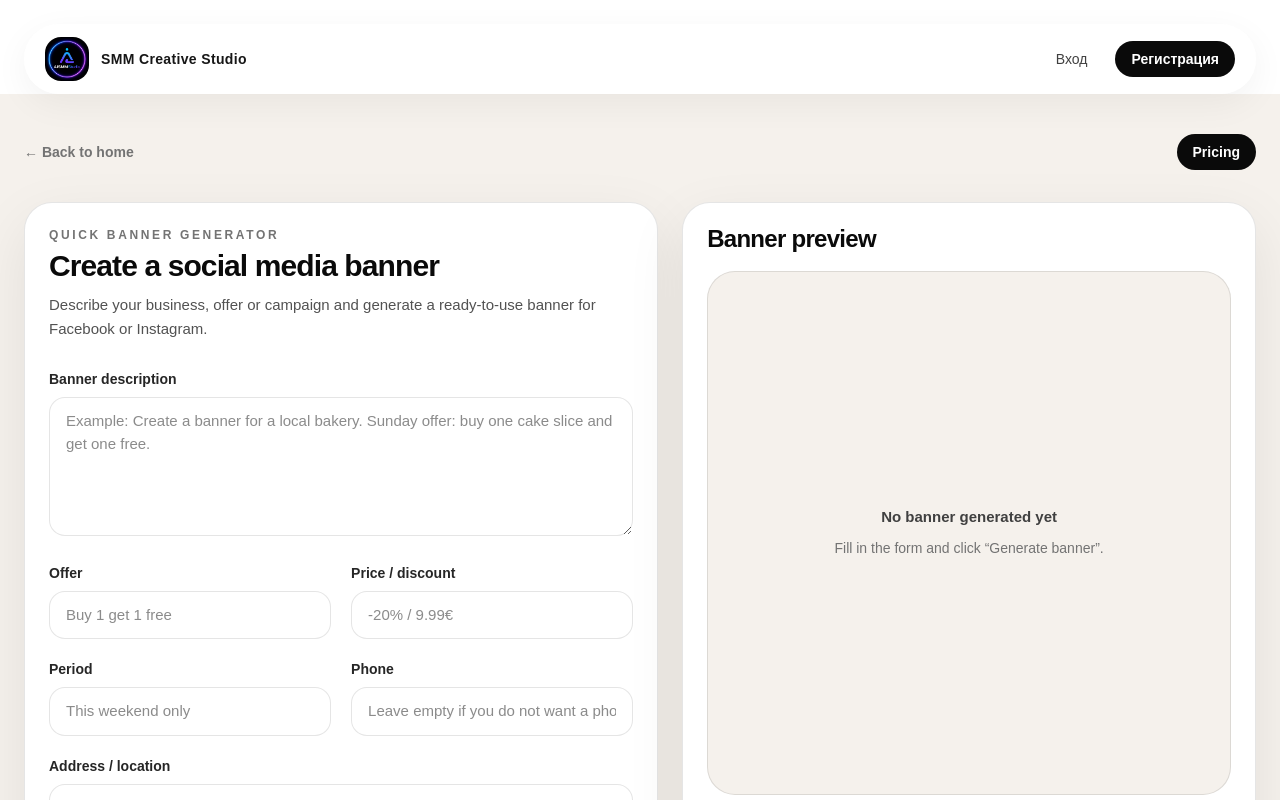
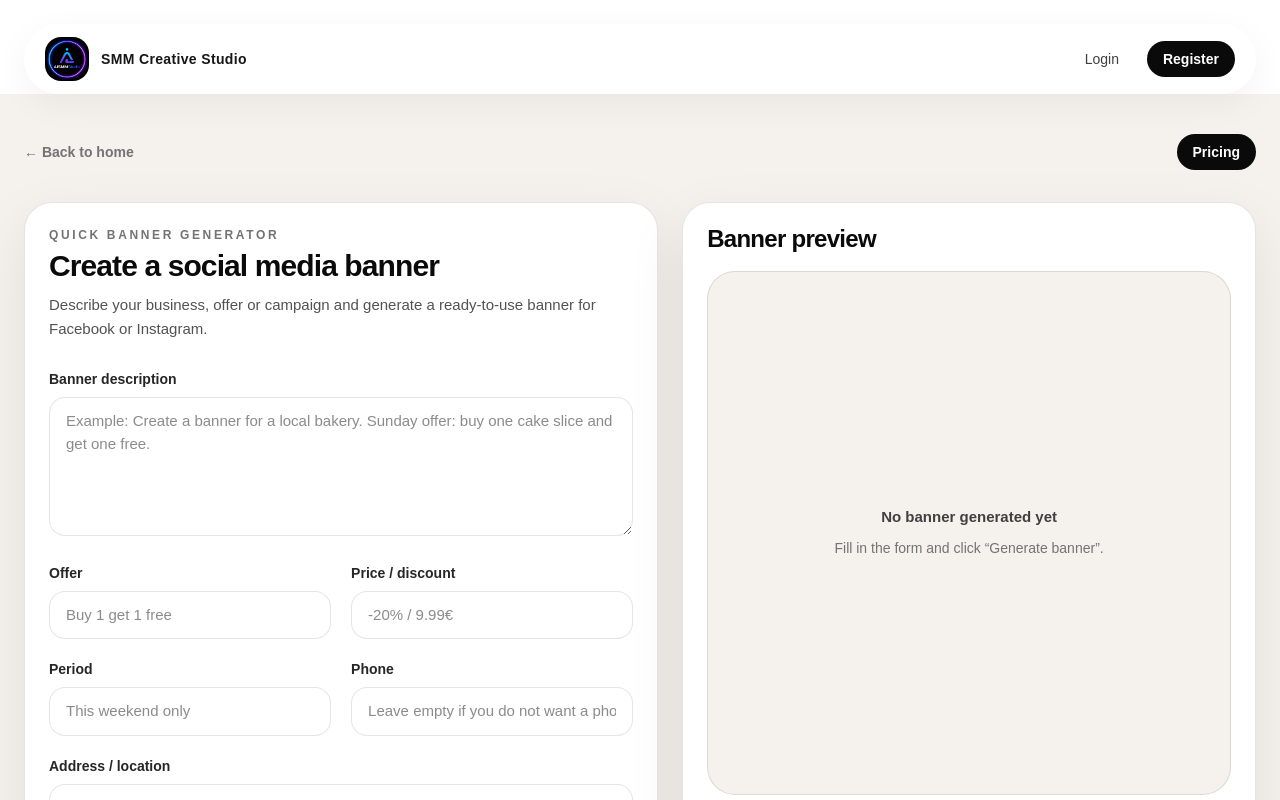
Before and after one commit to celevra-coder/ai-smm-platform, a Next.js app: page /en/dashboard in a window 1280 px wide. Shown: the top 800 px of the page. Built offline with nearby package versions, Linux system fonts and the light colour scheme; no server answers.

Commit message:
Add English navbar for EN routes

```diff
--- /dev/null
+++ b/app/en/components/NavbarEn.tsx
@@ -0,0 +1,296 @@
+"use client";
+
+import Link from "next/link";
+import { useRouter } from "next/navigation";
+import { useEffect, useState } from "react";
+import type { MouseEvent } from "react";
+import { createClient } from "@/lib/supabase-browser";
+
+export default function NavbarEn() {
+  const router = useRouter();
+  const [isLoggedIn, setIsLoggedIn] = useState(false);
+  const [credits, setCredits] = useState<number | null>(null);
+const [unreadMessagesCount, setUnreadMessagesCount] = useState(0);
+const [unreadMessageIds, setUnreadMessageIds] = useState<string[]>([]);
+const [readyVideoOrderIds, setReadyVideoOrderIds] = useState<string[]>([]);
+const [notificationTarget, setNotificationTarget] = useState<"/en/contact" | "/en/account">("/en/contact");
+const [menuOpen, setMenuOpen] = useState(false);
+
+  useEffect(() => {
+  const checkUser = async () => {
+    const supabase = createClient();
+
+    const {
+  data: { session },
+} = await supabase.auth.getSession();
+
+const user = session?.user || null;
+
+    setIsLoggedIn(Boolean(user));
+
+    if (!user) {
+      setCredits(null);
+      setUnreadMessagesCount(0);
+setUnreadMessageIds([]);
+setReadyVideoOrderIds([]);
+setNotificationTarget("/en/contact");
+return;
+    }
+
+    const { data, error } = await supabase
+      .from("user_subscriptions")
+      .select("credits")
+      .eq("user_id", user.id)
+      .maybeSingle();
+
+    console.log("NAVBAR CREDITS DEBUG", {
+      userId: user.id,
+      email: user.email,
+      data,
+      error,
+    });
+
+    setCredits(data?.credits ?? 0);
+
+    let unreadMessages;
+
+    if (user.id === "ef8f7aef-055b-4977-ab77-0430f42b500e") {
+      const { data } = await supabase
+        .from("contact_requests")
+        .select("id")
+        .eq("status", "pending")
+        .is("admin_reply", null);
+
+      unreadMessages = data;
+    } else {
+      const { data } = await supabase
+        .from("contact_requests")
+        .select("id")
+        .eq("user_id", user.id)
+        .eq("user_seen", false)
+        .eq("status", "answered")
+        .not("admin_reply", "is", null)
+        .neq("admin_reply", "");
+
+      unreadMessages = data;
+    }
+
+    let readyVideos: any[] = [];
+
+if (user.id !== "ef8f7aef-055b-4977-ab77-0430f42b500e") {
+  const { data } = await supabase
+    .from("video_orders")
+    .select("id")
+    .eq("user_id", user.id)
+    .eq("status", "delivered")
+    .eq("user_notified", false);
+
+  readyVideos = data || [];
+}
+
+const messageIds = (unreadMessages || []).map((msg: any) => msg.id);
+const videoIds = readyVideos.map((order: any) => order.id);
+
+setUnreadMessageIds(messageIds);
+setReadyVideoOrderIds(videoIds);
+setUnreadMessagesCount(messageIds.length + videoIds.length);
+setNotificationTarget(videoIds.length > 0 ? "/en/account" : "/en/contact");
+  };
+
+  void checkUser();
+
+const interval = setInterval(() => {
+  void checkUser();
+}, 5000);
+
+const handleNotificationsUpdated = () => {
+  void checkUser();
+};
+
+window.addEventListener("notifications-updated", handleNotificationsUpdated);
+
+return () => {
+  clearInterval(interval);
+  window.removeEventListener("notifications-updated", handleNotificationsUpdated);
+};
+}, []);
+
+const handleNotificationsClick = async (
+  e: MouseEvent<HTMLAnchorElement>
+) => {
+  e.preventDefault();
+
+  setUnreadMessagesCount(0);
+setUnreadMessageIds([]);
+setReadyVideoOrderIds([]);
+
+  const supabase = createClient();
+
+  const {
+  data: { session },
+} = await supabase.auth.getSession();
+
+const user = session?.user || null;
+
+  if (!user) {
+    window.location.href = "/en/contact";
+    return;
+  }
+
+  const ADMIN_ID = "ef8f7aef-055b-4977-ab77-0430f42b500e";
+
+  if (user.id === ADMIN_ID) {
+    await supabase
+      .from("contact_requests")
+      .update({ status: "read" })
+      .eq("status", "pending")
+      .is("admin_reply", null);
+  } else {
+    console.log("USER NOTIFICATION CLICK DEBUG:", {
+  userId: user.id,
+  unreadMessagesCount,
+  unreadMessageIds,
+});
+
+if (unreadMessageIds.length > 0) {
+  const { error: markUserSeenError } = await supabase
+  .from("contact_requests")
+  .update({ user_seen: true })
+  .in("id", unreadMessageIds);
+
+console.log("MARK USER NOTIFICATIONS SEEN:", {
+  userId: user.id,
+  unreadMessageIds,
+  markUserSeenError,
+});
+
+if (markUserSeenError) {
+  return;
+}
+}
+
+  }
+
+    router.push(notificationTarget);
+};
+
+const handleLogout = async () => {
+  const supabase = createClient();
+  await supabase.auth.signOut();
+  window.location.href = "/en";
+};
+
+  return (
+    <header className="relative flex w-full flex-wrap items-center justify-between gap-3 rounded-[2rem] border border-white/70 bg-white/75 px-4 py-3 shadow-[0_10px_35px_rgba(0,0,0,0.05)] backdrop-blur sm:flex-nowrap sm:rounded-full sm:px-5">
+      <Link href="/en" className="flex items-center gap-3">
+    <div className="flex h-11 w-11 items-center justify-center overflow-hidden rounded-2xl bg-white">
+    <img
+      src="/logo.png"
+      alt="SMM Creative Studio"
+      className="h-full w-full object-cover"
+    />
+  </div>
+  <div>
+    <p className="text-sm font-semibold tracking-wide text-neutral-900">
+      SMM Creative Studio
+    </p>
+  </div>
+</Link>
+
+      <div className="flex w-full items-center justify-between gap-2 sm:w-auto sm:justify-end sm:gap-3">
+        {isLoggedIn ? (
+          <>
+                    <div className="flex items-center gap-2">
+            <div className="rounded-full bg-[#efe7de] px-4 py-2 text-sm font-bold text-neutral-900">
+              {(credits ?? 0)} credits
+            </div>
+
+            <Link
+              href="/en/pricing"
+              className="rounded-full bg-neutral-950 px-4 py-2 text-sm font-bold text-white transition hover:opacity-90"
+            >
+              Buy credits
+            </Link>
+          </div>
+          <Link
+  href="/en"
+  className="inline-flex rounded-full px-4 py-2 text-sm font-semibold text-neutral-700 transition hover:bg-black/5"
+>
+  Home
+</Link>
+<Link
+  href="/contact"
+  onClick={handleNotificationsClick}
+  className="relative inline-flex h-10 w-10 items-center justify-center rounded-full border border-black/10 bg-white text-lg transition hover:bg-black hover:text-white"
+  title="Notifications"
+>
+  🔔
+
+  {unreadMessagesCount > 0 ? (
+    <span className="absolute -right-1 -top-1 flex h-5 min-w-5 items-center justify-center rounded-full bg-red-600 px-1.5 text-[10px] font-black leading-none text-white">
+      {unreadMessagesCount}
+    </span>
+  ) : null}
+</Link>
+<button
+  onClick={() => setMenuOpen((v) => !v)}
+  className="flex h-10 w-10 items-center justify-center rounded-full border border-black/10 bg-white text-xl sm:hidden"
+>
+  ⋯
+</button>
+            <Link
+              href="/en/account"
+              className="hidden rounded-full bg-neutral-900 px-4 py-2 text-sm font-semibold text-white transition hover:opacity-90 sm:inline-flex"
+            >
+              Profile
+            </Link>
+
+            <button
+  onClick={handleLogout}
+  className="hidden rounded-full border border-red-200 bg-red-50 px-4 py-2 text-sm font-semibold text-red-600 transition hover:bg-red-600 hover:text-white sm:inline-flex"
+>
+  Logout
+</button>
+          </>
+        ) : (
+          <>
+            <Link
+              href="/en/login"
+              className="rounded-full px-4 py-2 text-sm font-medium text-neutral-700 transition hover:bg-black/5"
+            >
+              Login
+            </Link>
+
+            <Link
+              href="/en/register"
+              className="inline-flex rounded-full bg-neutral-950 px-4 py-2 text-sm font-semibold text-white transition hover:opacity-90"
+            >
+              Register
+            </Link>
+          </>
+        )}
+      </div>
+      {menuOpen && (
+  <div className="absolute right-4 top-full z-50 mt-2 flex w-44 flex-col rounded-2xl border bg-white p-2 shadow-lg sm:hidden">
+    <Link
+      href="/account"
+      onClick={() => setMenuOpen(false)}
+      className="rounded-xl px-4 py-2 text-sm hover:bg-gray-100"
+    >
+      Profile
+    </Link>
+
+    <button
+      onClick={async () => {
+        setMenuOpen(false);
+        await handleLogout();
+      }}
+      className="rounded-xl px-4 py-2 text-left text-sm text-red-600 hover:bg-red-50"
+    >
+      Logout
+    </button>
+  </div>
+)}
+    </header>
+  );
+}
--- a/components/AppShell.tsx
+++ b/components/AppShell.tsx
@@ -2,19 +2,24 @@
 
 import { usePathname } from "next/navigation";
 import Navbar from "@/components/Navbar";
+import NavbarEn from "@/app/en/components/NavbarEn";
 
 export default function AppShell({ children }: { children: React.ReactNode }) {
   const pathname = usePathname();
 
+  const isEn = pathname.startsWith("/en");
+
   const hideNavbar =
     pathname === "/login" ||
-    pathname === "/register";
+    pathname === "/register" ||
+    pathname === "/en/login" ||
+    pathname === "/en/register";
 
   return (
     <>
       {!hideNavbar ? (
         <div className="mx-auto w-full max-w-7xl px-6 pt-6">
-          <Navbar />
+          {isEn ? <NavbarEn /> : <Navbar />}
         </div>
       ) : null}
 
```
